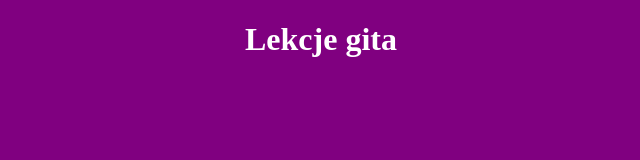
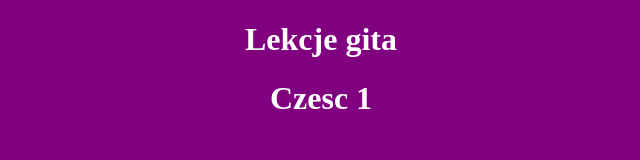
Before and after one commit to dotrek/ZZPGit, a plain HTML site: page index.html in a window 1280 px wide. Shown: the whole page, without its empty margins (319-959 px from the left). Drawn offline with Linux system fonts and the light colour scheme.

Commit message:
Added second header

```diff
--- a/index.html
+++ b/index.html
@@ -8,6 +8,7 @@
 <body bgcolor="purple" text="white">
     <div style="text-align: center">
         <h1>Lekcje gita</h1>
+        <h1>Czesc 1</h1>
     </div>
 </body>
 
```
